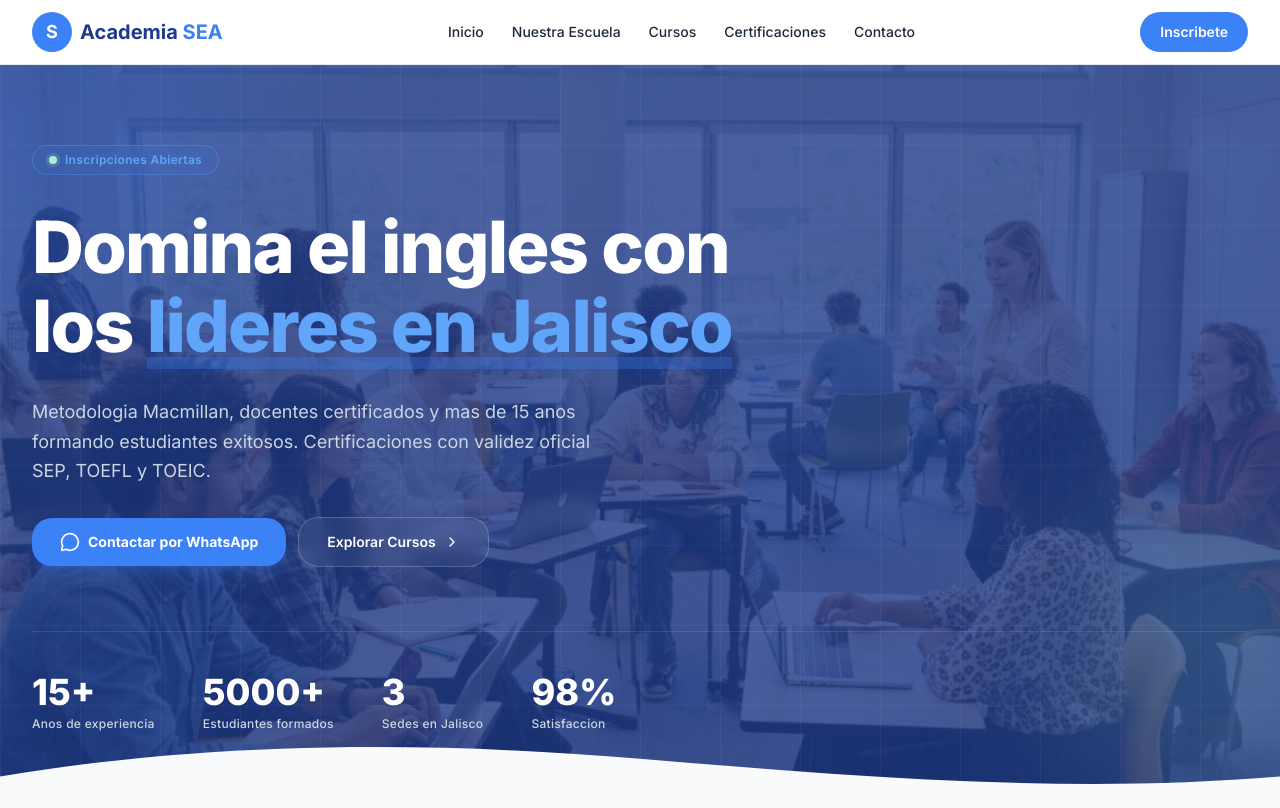
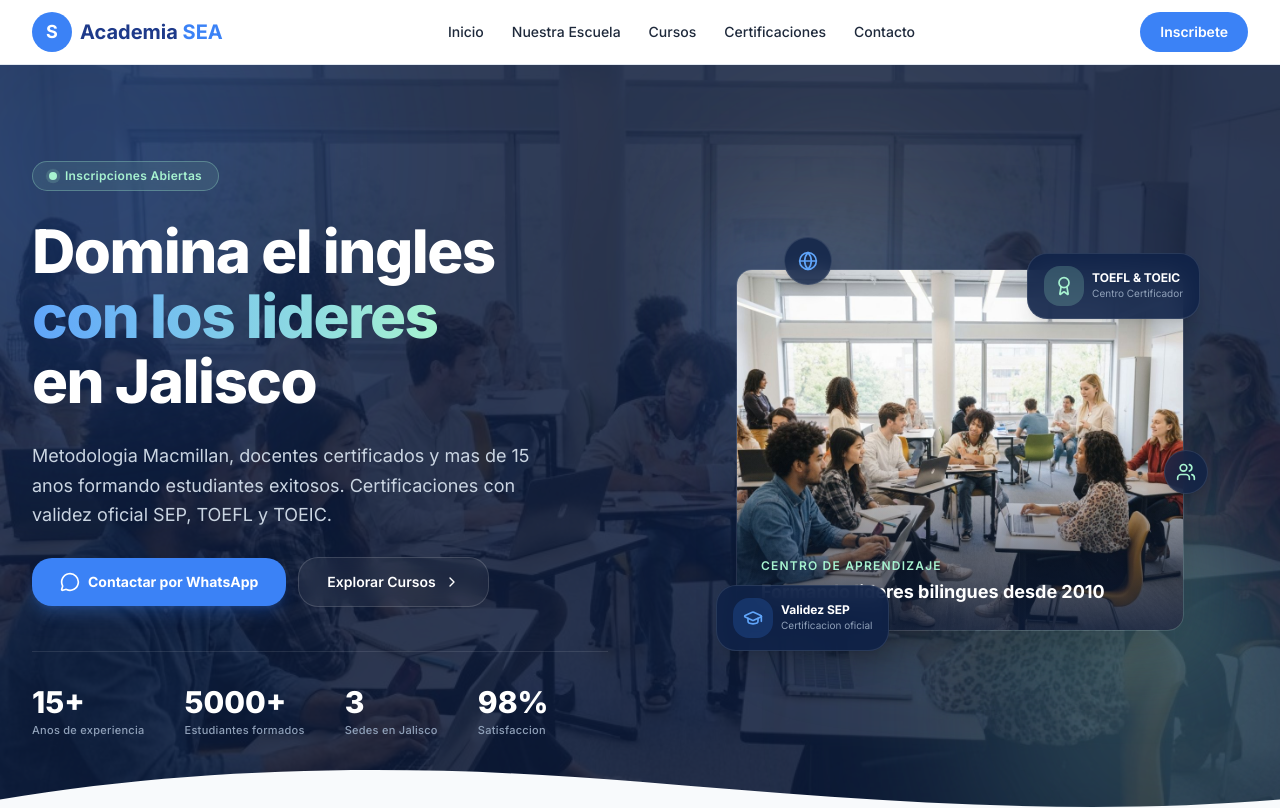
Before and after one commit to contactoktweb/Academia-SEA, a Next.js app: page / in a window 1280 px wide. Shown: the top 808 px of the page. Built offline with nearby package versions, Linux system fonts and the light colour scheme.

Commit message:
refactor: redesign layout with two-column grid and vibrant colors

```diff
--- a/components/home/hero-section.tsx
+++ b/components/home/hero-section.tsx
@@ -2,13 +2,19 @@
 
 import Image from "next/image"
 import Link from "next/link"
-import { MessageCircle, ChevronRight } from "lucide-react"
-import { useEffect, useState } from "react"
+import { MessageCircle, ChevronRight, GraduationCap, Award, Users, Globe } from "lucide-react"
+import { useEffect, useState, useRef } from "react"
 
 function AnimatedCounter({ target, suffix = "" }: { target: number; suffix?: string }) {
   const [count, setCount] = useState(0)
+  const ref = useRef<HTMLSpanElement>(null)
+  const [hasAnimated, setHasAnimated] = useState(false)
 
   useEffect(() => {
+    const observer = new IntersectionObserver(
+      ([entry]) => {
+        if (entry.isIntersecting && !hasAnimated) {
+          setHasAnimated(true)
           let start = 0
           const duration = 2000
           const step = Math.ceil(target / (duration / 16))
@@ -21,55 +27,44 @@ function AnimatedCounter({ target, suffix = "" }: { target: number; suffix?: str
               setCount(start)
             }
           }, 16)
-    return () => clearInterval(timer)
-  }, [target])
+        }
+      },
+      { threshold: 0.5 }
+    )
+    if (ref.current) observer.observe(ref.current)
+    return () => observer.disconnect()
+  }, [target, hasAnimated])
 
-  return (
-    <span>
-      {count}
-      {suffix}
-    </span>
-  )
+  return <span ref={ref}>{count}{suffix}</span>
 }
 
 export function HeroSection() {
   return (
-    <section className="relative min-h-[90vh] overflow-hidden bg-sea-dark">
-      {/* Background image with overlay */}
+    <section className="relative min-h-[92vh] overflow-hidden bg-[#0c1b3a]">
+      {/* Background image */}
       <div className="absolute inset-0">
         <Image
           src="/images/hero-students.jpg"
           alt="Estudiantes aprendiendo ingles en Academia SEA"
           fill
-          className="object-cover"
+          className="object-cover opacity-15"
           priority
-        />
-        <div className="absolute inset-0 bg-sea-dark/80" />
-      </div>
-
-      {/* Animated grid lines */}
-      <div className="pointer-events-none absolute inset-0 opacity-[0.04]">
-        <div
-          className="h-full w-full"
-          style={{
-            backgroundImage:
-              "linear-gradient(to right, white 1px, transparent 1px), linear-gradient(to bottom, white 1px, transparent 1px)",
-            backgroundSize: "80px 80px",
-          }}
         />
       </div>
 
-      {/* Decorative glowing orbs */}
-      <div className="pointer-events-none absolute -top-32 -left-32 h-96 w-96 rounded-full bg-sea-blue/20 blur-[100px]" />
-      <div className="pointer-events-none absolute -right-24 bottom-0 h-80 w-80 rounded-full bg-mint/15 blur-[80px]" />
-      <div className="pointer-events-none absolute top-1/3 right-1/3 h-40 w-40 rounded-full bg-sea-blue-light/10 blur-[60px]" />
+      {/* Decorative blobs - more colorful, not just blue */}
+      <div className="pointer-events-none absolute -top-40 -left-40 h-[500px] w-[500px] rounded-full bg-sea-blue/20 blur-[120px]" />
+      <div className="pointer-events-none absolute -right-20 -bottom-20 h-[400px] w-[400px] rounded-full bg-mint/20 blur-[100px]" />
+      <div className="pointer-events-none absolute top-20 right-1/4 h-60 w-60 rounded-full bg-yellow-soft/15 blur-[80px]" />
 
-      {/* Content */}
-      <div className="relative z-10 mx-auto flex min-h-[90vh] max-w-7xl flex-col justify-center px-4 py-20 lg:px-8">
-        <div className="flex max-w-3xl flex-col gap-8">
+      {/* Content - two column layout */}
+      <div className="relative z-10 mx-auto flex min-h-[92vh] max-w-7xl items-center px-4 py-24 lg:px-8">
+        <div className="grid w-full items-center gap-12 lg:grid-cols-2 lg:gap-16">
+          {/* Left column - text */}
+          <div className="flex flex-col gap-7">
             {/* Tagline chip */}
             <div className="flex items-center gap-3">
-            <span className="inline-flex items-center gap-2 rounded-full border border-sea-blue-light/30 bg-sea-blue/10 px-4 py-1.5 text-xs font-semibold tracking-wide text-sea-blue-light backdrop-blur-sm">
+              <span className="inline-flex items-center gap-2 rounded-full border border-mint/30 bg-mint/10 px-4 py-1.5 text-xs font-semibold tracking-wide text-mint backdrop-blur-sm">
                 <span className="relative flex h-2 w-2">
                   <span className="absolute inline-flex h-full w-full animate-ping rounded-full bg-mint opacity-75" />
                   <span className="relative inline-flex h-2 w-2 rounded-full bg-mint" />
@@ -79,17 +74,22 @@ export function HeroSection() {
             </div>
 
             {/* Headline */}
-          <h1 className="text-pretty text-4xl font-extrabold leading-[1.1] tracking-tight text-primary-foreground sm:text-5xl md:text-6xl lg:text-7xl">
-            Domina el ingles con los{" "}
+            <h1 className="text-pretty text-4xl font-extrabold leading-[1.08] tracking-tight text-white sm:text-5xl lg:text-6xl">
+              Domina el ingles{" "}
               <span className="relative inline-block">
-              <span className="relative z-10 text-sea-blue-light">lideres en Jalisco</span>
-              <span className="absolute -bottom-1 left-0 h-3 w-full -skew-x-3 bg-sea-blue/30" />
+                <span className="relative z-10 bg-gradient-to-r from-sea-blue-light to-mint bg-clip-text text-transparent">
+                  con los lideres
                 </span>
+              </span>
+              <br />
+              en Jalisco
             </h1>
 
             {/* Subheadline */}
-          <p className="max-w-xl text-base leading-relaxed text-footer-foreground md:text-lg">
-            Metodologia Macmillan, docentes certificados y mas de 15 anos formando estudiantes exitosos. Certificaciones con validez oficial SEP, TOEFL y TOEIC.
+            <p className="max-w-lg text-base leading-relaxed text-slate-300 md:text-lg">
+              Metodologia Macmillan, docentes certificados y mas de 15 anos
+              formando estudiantes exitosos. Certificaciones con validez oficial
+              SEP, TOEFL y TOEIC.
             </p>
 
             {/* CTA buttons */}
@@ -98,34 +98,33 @@ export function HeroSection() {
                 href="https://wa.me/523213875702"
                 target="_blank"
                 rel="noopener noreferrer"
-              className="group flex items-center justify-center gap-2 rounded-xl bg-sea-blue px-7 py-3.5 text-sm font-bold text-primary-foreground shadow-lg shadow-sea-blue/25 transition-all hover:-translate-y-0.5 hover:bg-sea-blue-light hover:shadow-xl hover:shadow-sea-blue/30"
+                className="group flex items-center justify-center gap-2 rounded-xl bg-sea-blue px-7 py-3.5 text-sm font-bold text-white shadow-lg shadow-sea-blue/25 transition-all hover:-translate-y-0.5 hover:bg-sea-blue-light hover:shadow-xl hover:shadow-sea-blue/30"
               >
                 <MessageCircle className="h-5 w-5" />
                 Contactar por WhatsApp
               </a>
               <Link
                 href="/cursos"
-              className="group flex items-center justify-center gap-2 rounded-xl border border-primary-foreground/20 bg-primary-foreground/5 px-7 py-3.5 text-sm font-semibold text-primary-foreground backdrop-blur-sm transition-all hover:bg-primary-foreground/10"
+                className="group flex items-center justify-center gap-2 rounded-xl border border-white/15 bg-white/5 px-7 py-3.5 text-sm font-semibold text-white backdrop-blur-sm transition-all hover:border-white/25 hover:bg-white/10"
               >
                 Explorar Cursos
                 <ChevronRight className="h-4 w-4 transition-transform group-hover:translate-x-1" />
               </Link>
             </div>
-        </div>
 
             {/* Stats row */}
-        <div className="mt-16 flex flex-wrap gap-6 border-t border-primary-foreground/10 pt-10 lg:gap-12">
+            <div className="mt-4 flex flex-wrap gap-6 border-t border-white/10 pt-8 lg:gap-10">
               {[
                 { value: 15, suffix: "+", label: "Anos de experiencia" },
                 { value: 5000, suffix: "+", label: "Estudiantes formados" },
                 { value: 3, suffix: "", label: "Sedes en Jalisco" },
                 { value: 98, suffix: "%", label: "Satisfaccion" },
               ].map((stat) => (
-            <div key={stat.label} className="flex flex-col gap-1">
-              <p className="text-3xl font-extrabold text-primary-foreground md:text-4xl">
+                <div key={stat.label} className="flex flex-col gap-0.5">
+                  <p className="text-2xl font-extrabold text-white md:text-3xl">
                     <AnimatedCounter target={stat.value} suffix={stat.suffix} />
                   </p>
-              <p className="text-xs font-medium tracking-wide text-footer-foreground">
+                  <p className="text-[11px] font-medium tracking-wide text-slate-400">
                     {stat.label}
                   </p>
                 </div>
@@ -133,9 +132,74 @@ export function HeroSection() {
             </div>
           </div>
 
+          {/* Right column - visual cards */}
+          <div className="relative hidden lg:block">
+            {/* Main floating card */}
+            <div className="relative mx-auto w-full max-w-md">
+              {/* Background glow */}
+              <div className="absolute -inset-8 rounded-3xl bg-gradient-to-br from-sea-blue/20 via-transparent to-mint/20 blur-2xl" />
+
+              {/* Image card */}
+              <div className="relative overflow-hidden rounded-2xl border border-white/10 shadow-2xl">
+                <Image
+                  src="/images/hero-students.jpg"
+                  alt="Clase en Academia SEA"
+                  width={500}
+                  height={360}
+                  className="h-[360px] w-full object-cover"
+                />
+                <div className="absolute inset-0 bg-gradient-to-t from-[#0c1b3a]/80 via-transparent to-transparent" />
+
+                {/* Overlay text on image */}
+                <div className="absolute bottom-0 left-0 right-0 p-6">
+                  <p className="text-xs font-semibold uppercase tracking-widest text-mint">Centro de Aprendizaje</p>
+                  <p className="mt-1 text-lg font-bold text-white">Formando lideres bilingues desde 2010</p>
+                </div>
+              </div>
+
+              {/* Floating badge top-right */}
+              <div className="absolute -top-4 -right-4 flex items-center gap-2 rounded-xl border border-white/10 bg-[#0f2247]/90 px-4 py-3 shadow-xl backdrop-blur-md">
+                <div className="flex h-10 w-10 items-center justify-center rounded-lg bg-mint/20">
+                  <Award className="h-5 w-5 text-mint" />
+                </div>
+                <div>
+                  <p className="text-xs font-bold text-white">TOEFL & TOEIC</p>
+                  <p className="text-[10px] text-slate-400">Centro Certificador</p>
+                </div>
+              </div>
+
+              {/* Floating badge bottom-left */}
+              <div className="absolute -bottom-5 -left-5 flex items-center gap-2 rounded-xl border border-white/10 bg-[#0f2247]/90 px-4 py-3 shadow-xl backdrop-blur-md">
+                <div className="flex h-10 w-10 items-center justify-center rounded-lg bg-sea-blue/20">
+                  <GraduationCap className="h-5 w-5 text-sea-blue-light" />
+                </div>
+                <div>
+                  <p className="text-xs font-bold text-white">Validez SEP</p>
+                  <p className="text-[10px] text-slate-400">Certificacion oficial</p>
+                </div>
+              </div>
+
+              {/* Small floating icons */}
+              <div className="absolute -top-8 left-12 flex h-12 w-12 items-center justify-center rounded-full border border-white/10 bg-[#0f2247]/80 shadow-lg backdrop-blur-sm">
+                <Globe className="h-5 w-5 text-sea-blue-light" />
+              </div>
+              <div className="absolute -right-6 top-1/2 flex h-11 w-11 items-center justify-center rounded-full border border-white/10 bg-[#0f2247]/80 shadow-lg backdrop-blur-sm">
+                <Users className="h-5 w-5 text-mint" />
+              </div>
+            </div>
+          </div>
+        </div>
+      </div>
+
       {/* Bottom wave divider */}
       <div className="absolute bottom-0 left-0 z-10 w-full">
-        <svg viewBox="0 0 1440 80" fill="none" xmlns="http://www.w3.org/2000/svg" className="w-full" preserveAspectRatio="none">
+        <svg
+          viewBox="0 0 1440 80"
+          fill="none"
+          xmlns="http://www.w3.org/2000/svg"
+          className="w-full"
+          preserveAspectRatio="none"
+        >
           <path
             d="M0 80V40C240 0 480 0 720 20C960 40 1200 60 1440 40V80H0Z"
             className="fill-background"
```
Lines whose indentation alone changed are shown as unchanged.
